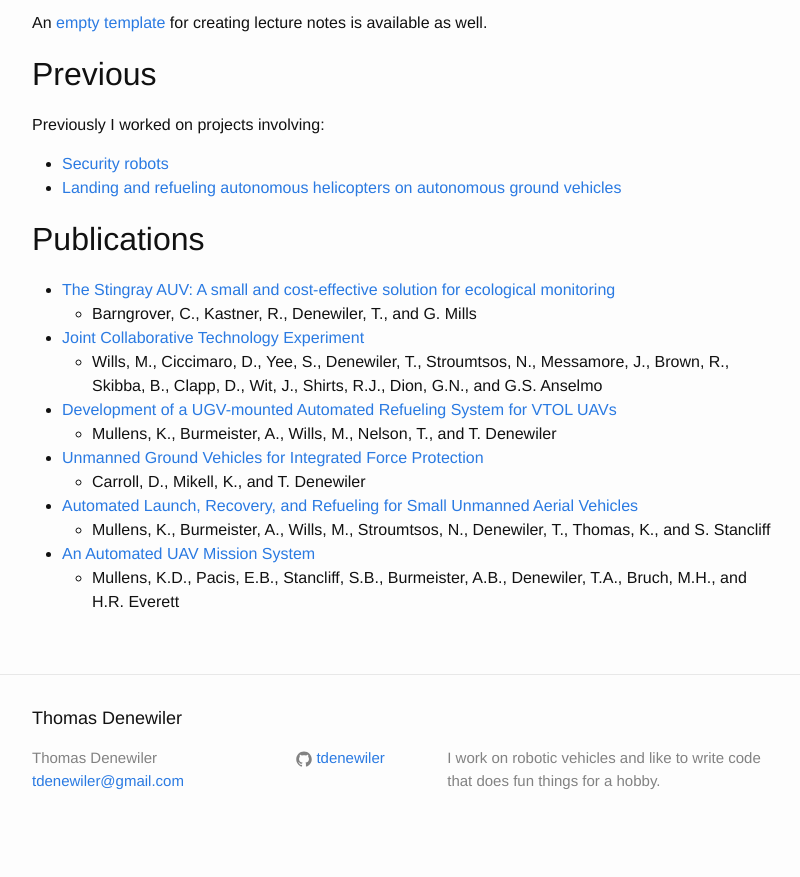
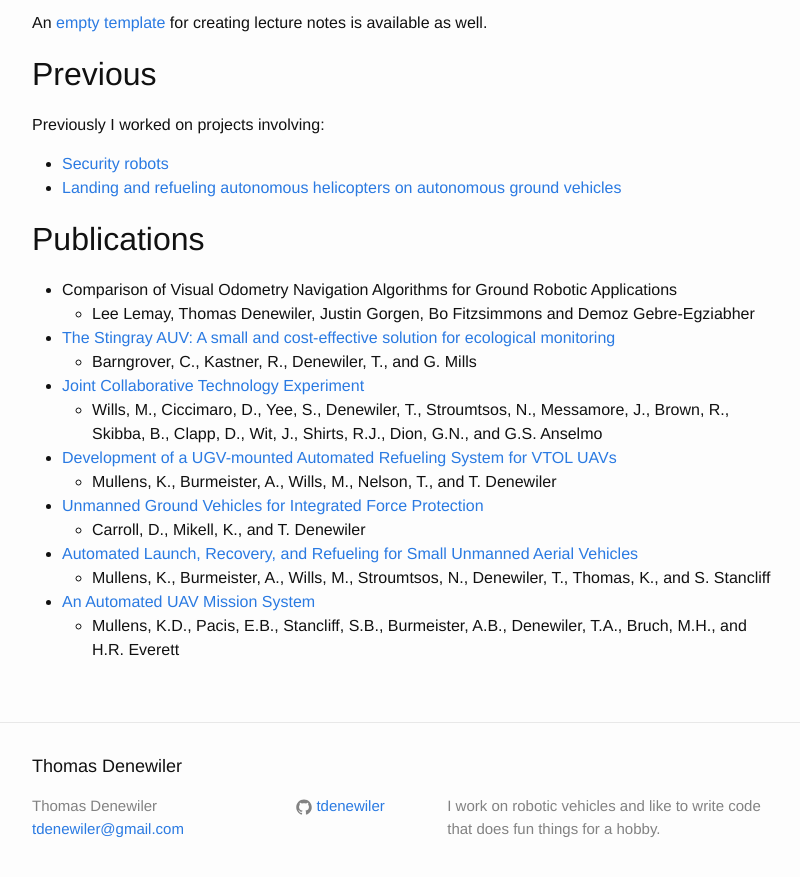
Before and after one commit to tdenewiler/tdenewiler.github.io, a Jekyll site: the page built from about.md, in a window 1280 px wide and 900 px high, scrolled down 1364 px. Shown: the top 877 px of the window, without its empty margins (238-1038 px from the left). Built offline with Jekyll 4.4.1, drawn with Linux system fonts in a browser that asks for light colours; before the commit the page ends 2216 px from its top, so only the background shows below that.

Commit message:
Added reference to paper I co-authored.

```diff
--- a/about.md
+++ b/about.md
@@ -47,6 +47,8 @@ Previously I worked on projects involving:
 
 ## Publications
 
+  * Comparison of Visual Odometry Navigation Algorithms for Ground Robotic Applications
+    * Lee Lemay, Thomas Denewiler, Justin Gorgen, Bo Fitzsimmons and Demoz Gebre-Egziabher
   * [The Stingray AUV: A small and cost-effective solution for ecological monitoring](http://cseweb.ucsd.edu/~kastner/papers/oceans11-stingray.pdf)
     * Barngrover, C., Kastner, R., Denewiler, T., and G. Mills
   * [Joint Collaborative Technology Experiment](http://www.public.navy.mil/spawar/Pacific/Robotics/Documents/Publications/2009/SPIE_09_JCTE.pdf)
```
